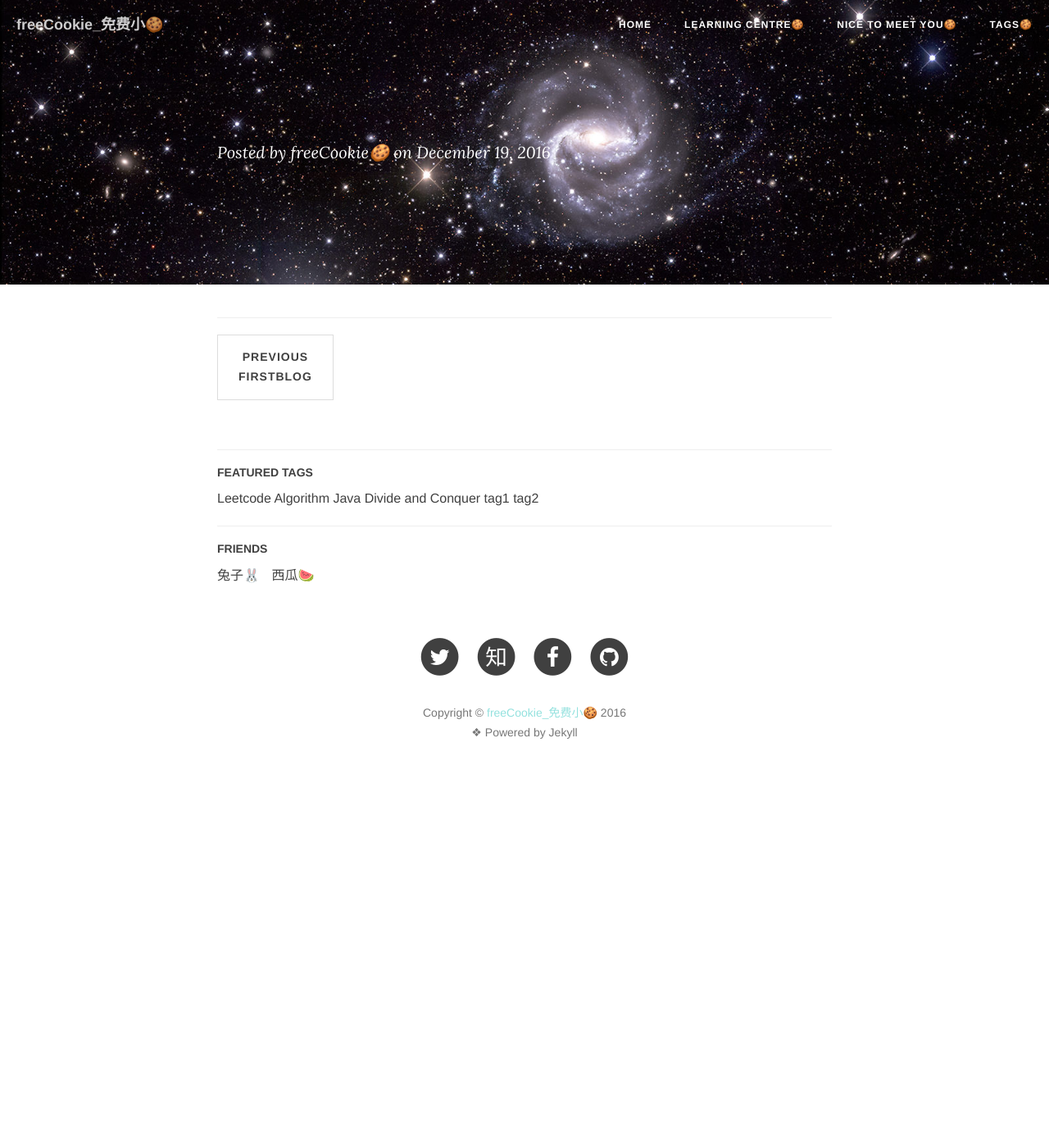
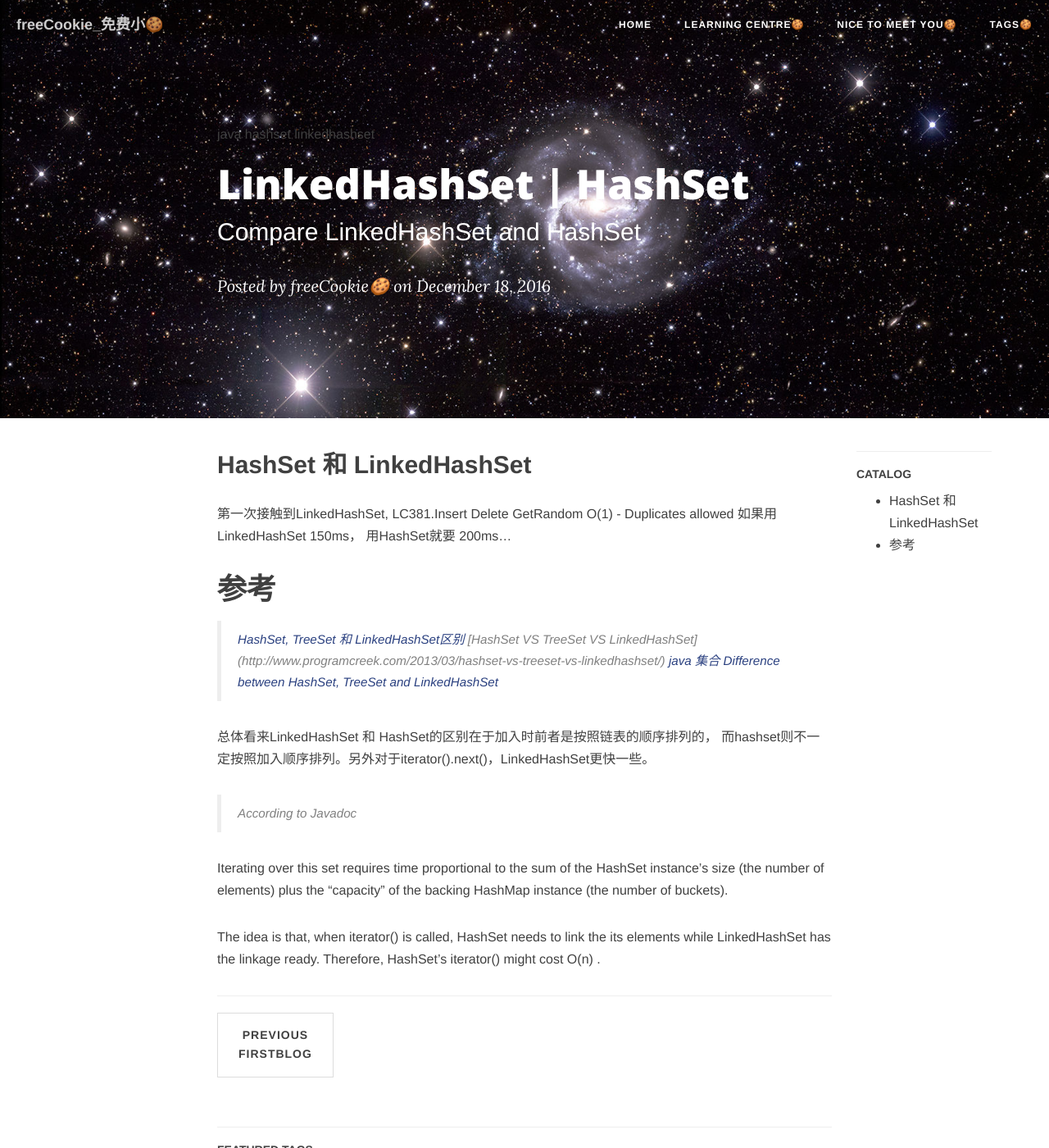
Before and after one commit to MelonTennis/MelonTennis.github.io, a Jekyll site: the page built from _posts/2016-12-18-LinkedHashSet.md, in a window 1280 px wide and 1400 px high. Shown: the whole window at 82% size. Built offline with Jekyll 4.4.1, drawn with Linux system fonts in a browser that asks for light colours; nearby versions of some CDN libraries; library files that are not in the unit come from our copies; comment, search, counter and statistics services are not loaded; some of the changed text lies outside the part shown.

Commit message:
Linkedhashset

```diff
--- a/_posts/2016-12-18-LinkedHashSet.md
+++ b/_posts/2016-12-18-LinkedHashSet.md
@@ -1,27 +1,28 @@
 ---
+layout: post
+title: LinkedHashSet | HashSet
+subtitle: Compare LinkedHashSet and HashSet
+date: 2016-12-18
+categories: blog
+tags: [java, hashset, linkedhashset]
+description: LinkedHashSet & HashSet
+catalog: true
+---
+## HashSet 和 LinkedHashSet
 
-layout:     post
+第一次接触到LinkedHashSet, LC381.Insert Delete GetRandom O(1) - Duplicates allowed
+如果用LinkedHashSet 150ms， 用HashSet就要 200ms...
 
-title:      " Expression Add Operators || Basic Calculator II"
+# 参考
+> [HashSet, TreeSet 和 LinkedHashSet区别](http://www.cnblogs.com/Terry-greener/archive/2011/12/02/2271707.html)
+> [HashSet VS TreeSet VS LinkedHashSet] (http://www.programcreek.com/2013/03/hashset-vs-treeset-vs-linkedhashset/)
+> [java 集合](http://liuzxc.github.io/blog/java-advance-05/)
+> [Difference between HashSet, TreeSet and LinkedHashSet](http://www.java67.com/2014/01/when-to-use-linkedhashset-vs-treeset-vs-hashset-java.html)
 
-subtitle:   " Divide and Conquer "
+总体看来LinkedHashSet 和 HashSet的区别在于加入时前者是按照链表的顺序排列的， 而hashset则不一定按照加入顺序排列。另外对于iterator().next()，LinkedHashSet更快一些。
 
-date:       2016-12-13
+> According to Javadoc
 
-author:     "码代码的兔子"
+Iterating over this set requires time proportional to the sum of the HashSet instance's size (the number of elements) plus the "capacity" of the backing HashMap instance (the number of buckets).
 
-header-img: "img/post/post-bg-jekyllblog.jpg"
-
-catalog: true
-
-tags:
-
-    - Leetcode
-
-    - Algorithm
-
-    - Java
-
-    - Divide and Conquer
-
----
+The idea is that, when iterator() is called, HashSet needs to link the its elements while LinkedHashSet has the linkage ready. Therefore, HashSet's iterator() might cost O(n) .
```
